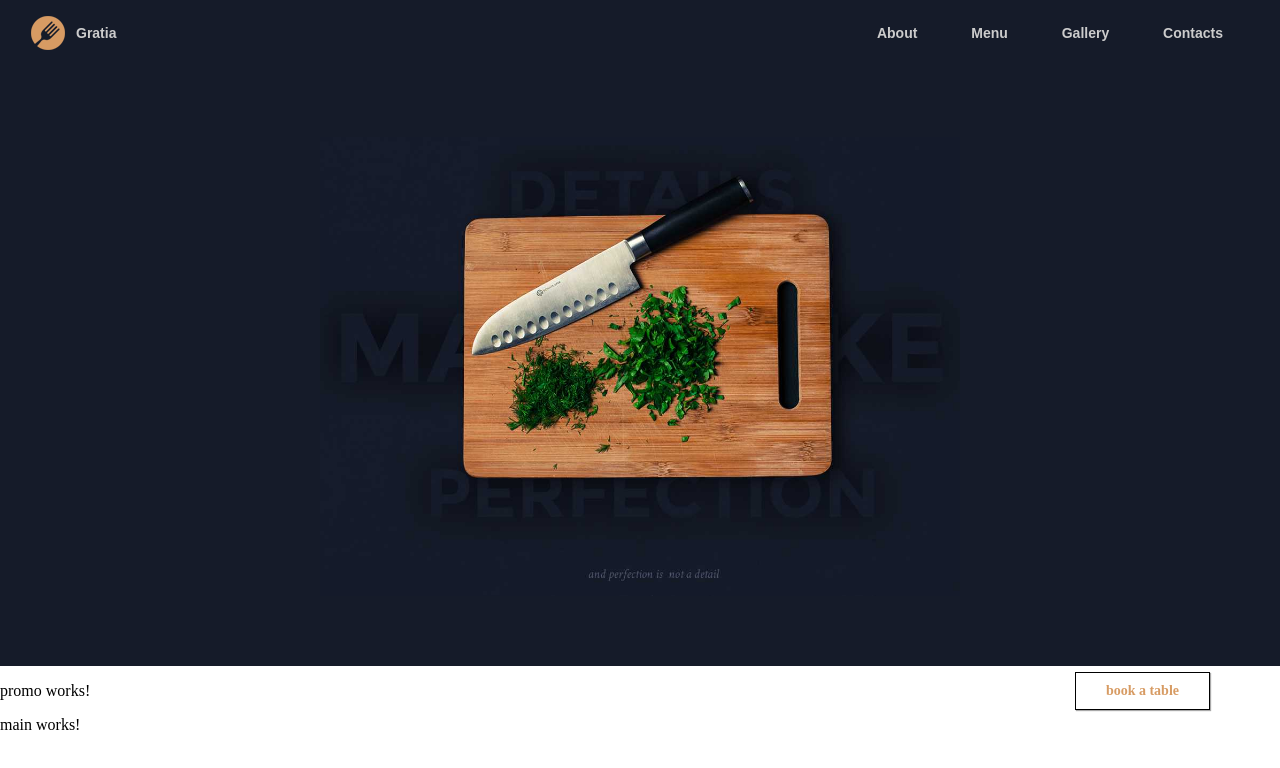
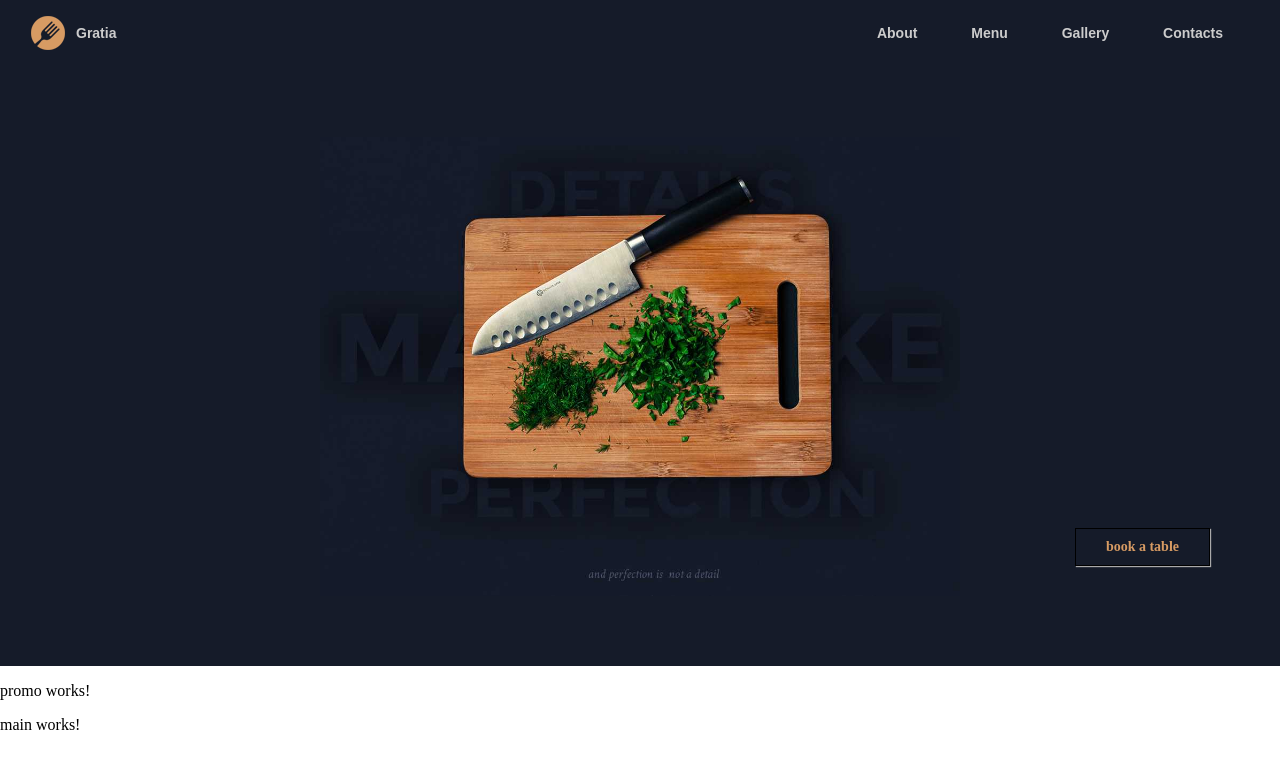
Before and after one commit to JuliaVolkova/angular-gratia, an Angular app: page / in a window 1280 px wide. Shown: the top 768 px of the page. Built offline with nearby package versions, Linux system fonts and the light colour scheme.

Commit message:
feat: Add new components, merge 1-gratia branch

```diff
--- a/src/app/app.module.ts
+++ b/src/app/app.module.ts
@@ -11,6 +11,7 @@ import { MenuComponent } from './components/menu/menu.component';
 import { GalleryComponent } from './components/gallery/gallery.component';
 import { ContactsComponent } from './components/contacts/contacts.component';
 import { BookformComponent } from './components/bookform/bookform.component';
+import { OffersComponent } from './components/offers/offers.component';
 
 
 @NgModule({
@@ -22,7 +23,8 @@ import { BookformComponent } from './components/bookform/bookform.component';
     MenuComponent,
     GalleryComponent,
     ContactsComponent,
-        BookformComponent
+    BookformComponent,
+    OffersComponent
   ],
   imports: [
     BrowserModule,
--- a/src/app/components/header/header.component.css
+++ b/src/app/components/header/header.component.css
@@ -34,4 +34,11 @@ a {
   font-weight: bold;
   letter-spacing: 0;
   text-align: center;
+  outline: none;
 }
+
+a:active,
+a:focus,
+a:hover {
+  color: #d79b63;
+}
--- /dev/null
+++ b/src/app/components/offers/offers.component.html
@@ -0,0 +1,3 @@
+<p>
+  offers works!
+</p>
--- /dev/null
+++ b/src/app/components/offers/offers.component.ts
@@ -0,0 +1,15 @@
+import { Component, OnInit } from '@angular/core';
+
+@Component({
+  selector: 'app-offers',
+  templateUrl: './offers.component.html',
+  styleUrls: ['./offers.component.css']
+})
+export class OffersComponent implements OnInit {
+
+  constructor() { }
+
+  ngOnInit() {
+  }
+
+}
--- a/src/app/components/promo/promo.component.css
+++ b/src/app/components/promo/promo.component.css
@@ -1,4 +1,8 @@
 .promo__container {
+  display: flex;
+  flex-direction: column;
+  justify-content: flex-end;
+  align-items: flex-end;
   margin: 0;
   padding: 0;
   min-height: 600px;
@@ -11,12 +15,10 @@
 }
 
 .promo__container-button {
-  position: absolute;
-  bottom: 90px;
-  right: 70px;
   display: inline-block;
   border: 1px solid black;
   box-shadow: 1px 1px 1px darkgrey;
+  margin: 10px 70px 100px 10px;
   padding: 10px 30px;
   text-decoration: none;
   color: #d79b63;
```
Also changed, not shown: src/app/components/main/main.component.html (line endings or trailing spaces), src/app/components/offers/offers.component.css (added), 1 other file (tests, documents, lock files or other folders). Lines whose indentation alone changed are shown as unchanged.
